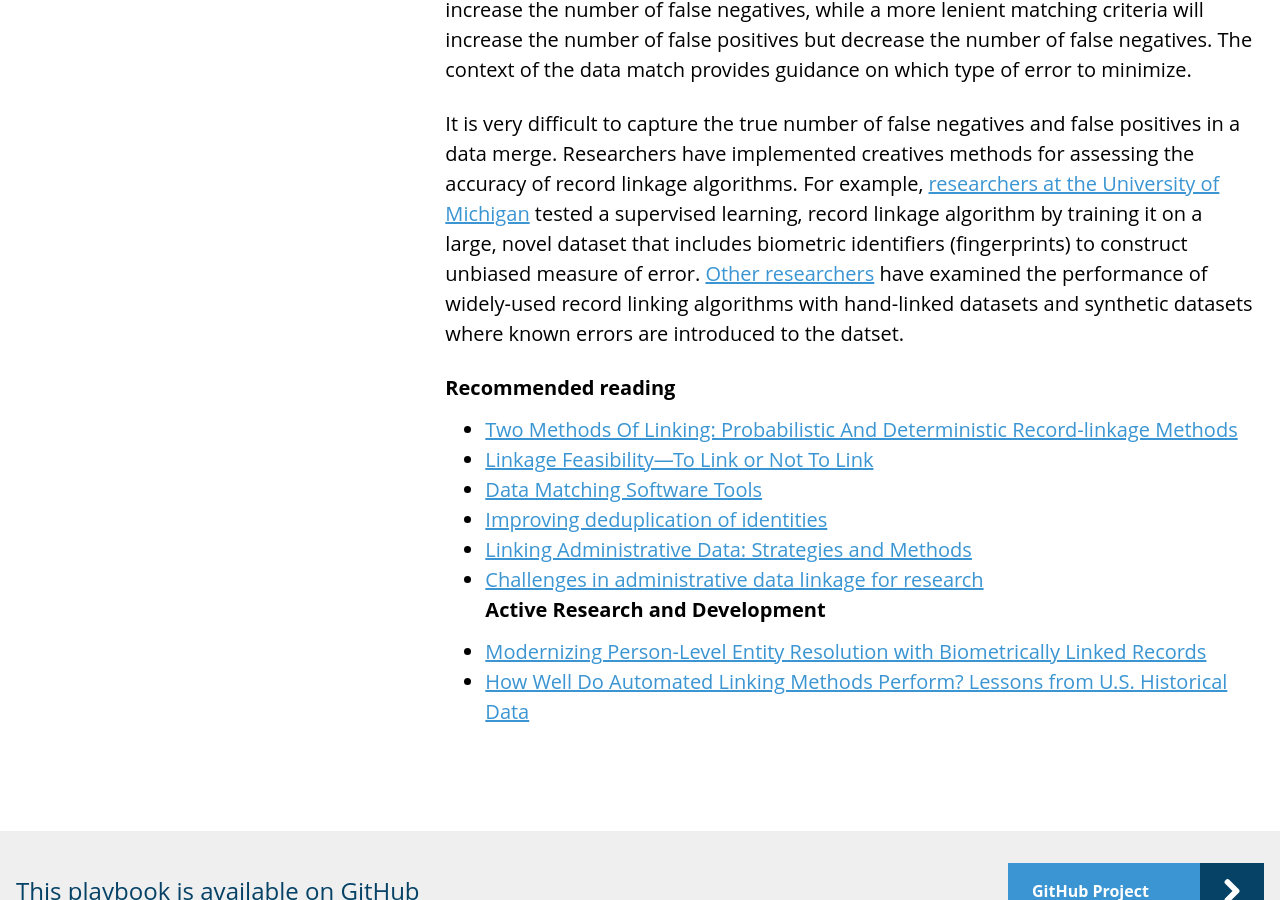
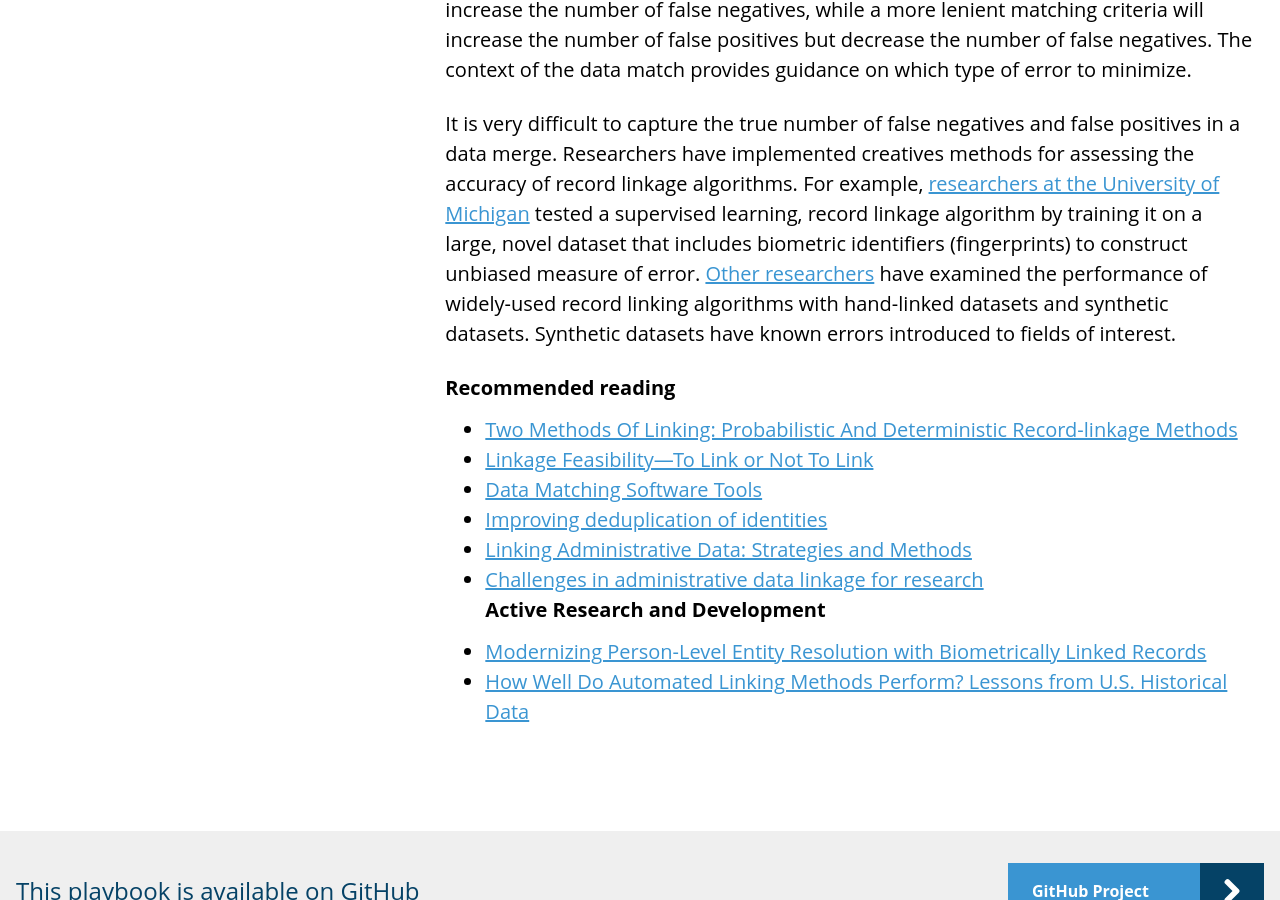
Before and after one commit to CTOpenData/data-sharing-playbook, a Jekyll site: the page built from 8_appendix-c-linking-datasets.md, in a window 1280 px wide and 900 px high, scrolled down 1507 px. Built offline with Jekyll 4.4.1, drawn with Linux system fonts in a browser that asks for light colours.

Commit message:
Update 8_appendix-c-linking-datasets.md

```diff
--- a/8_appendix-c-linking-datasets.md
+++ b/8_appendix-c-linking-datasets.md
@@ -26,7 +26,7 @@ provides a table of fields to consider when blocking.
 There are two types of matching errors that arise when linking records. The first is a false negative, which implies two records that fail to meet the set matching criteria actually are a match. The second is a false positive, which is when two records meet the set matching criteria when they are in fact not a match. There is a tradeoff between false negatives and false positives when determining the stringency of any matching criteria. A stricter matching criteria will decrease the number of false positives but increase the number of false negatives, while a more lenient matching criteria will increase the number of false positives but decrease the number of false negatives. The context of the data match provides guidance on which type of error to minimize.
 
 It is very difficult to capture the true number of false negatives and false positives in a data merge. Researchers have implemented creatives methods for assessing the accuracy of record linkage algorithms. For example, [researchers at the University of Michigan](https://sites.lsa.umich.edu/mgms/wp-content/uploads/sites/283/2020/12/entity_resolution_20201203.pdf) tested a supervised learning, record linkage algorithm by training it on a large, novel dataset that includes biometric identifiers (fingerprints) to construct unbiased measure of error. [Other researchers](http://www-personal.umich.edu/~baileymj/Bailey_Cole_Henderson_Massey.pdf) have examined the performance of
-widely-used record linking algorithms with hand-linked datasets and synthetic datasets where known errors are introduced to the datset.
+widely-used record linking algorithms with hand-linked datasets and synthetic datasets. Synthetic datasets have known errors introduced to fields of interest.
 
 
 
```
